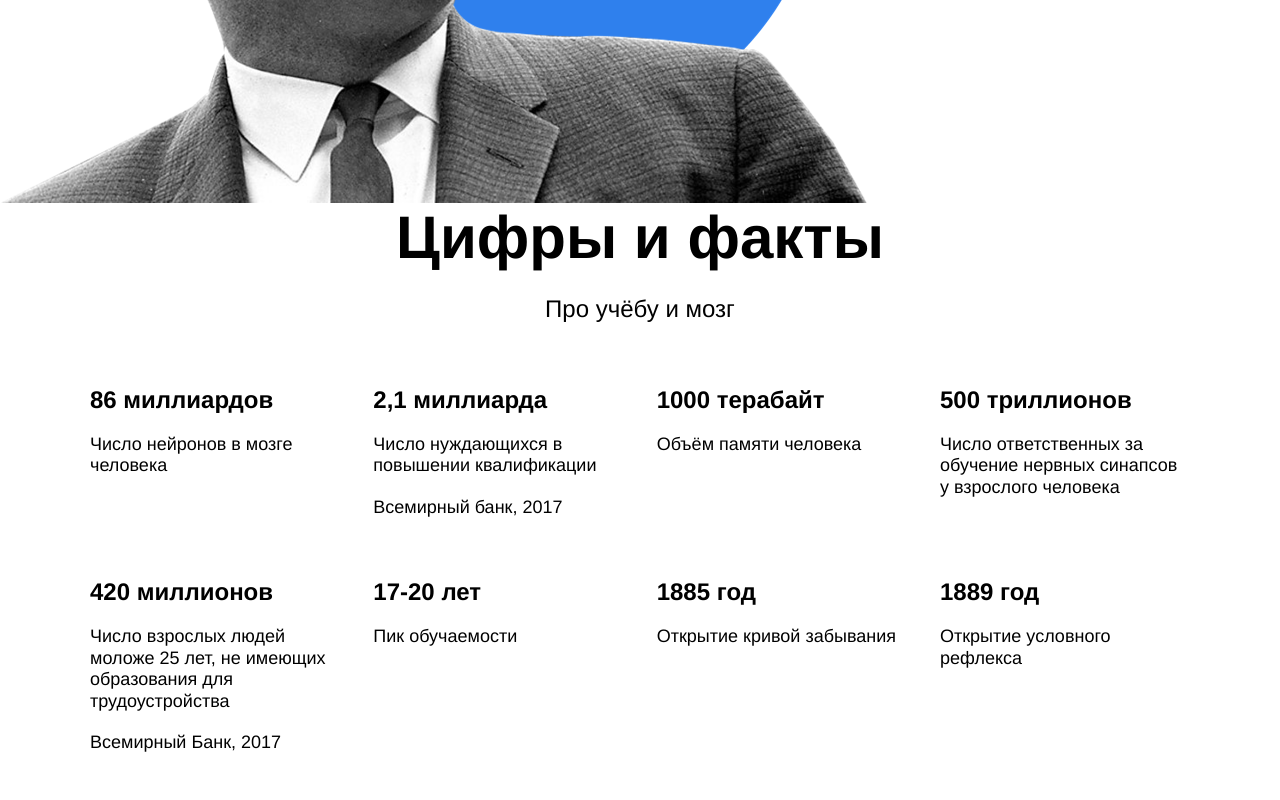
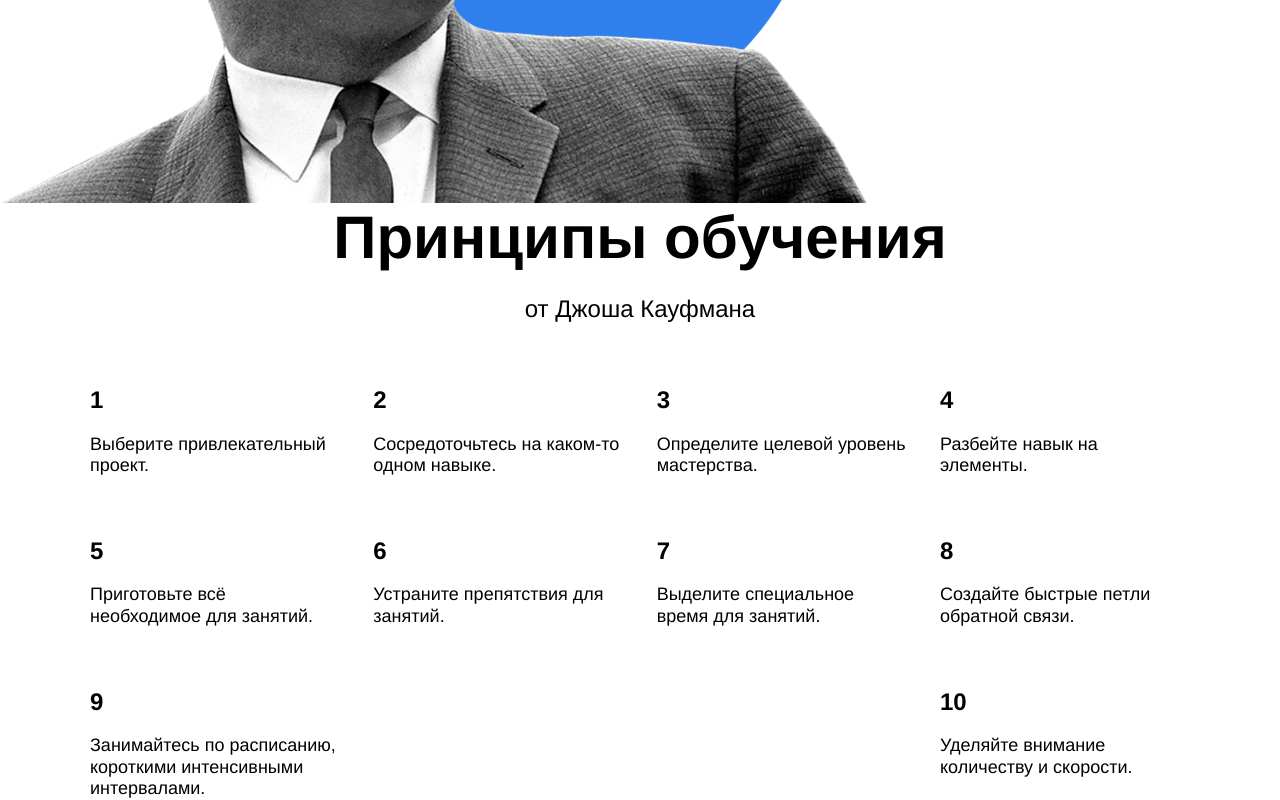
Before and after one commit to SalatSR/how-to-learn, a plain HTML site: page index.html in a window 1280 px wide. Shown: the part 1438-2238 px from the top of the page. Before the commit the page ends 2192 px from the top, so only its background shows below. Drawn offline with Linux system fonts and the light colour scheme.

Commit message:
Added content in kaufman html

```diff
--- a/index.html
+++ b/index.html
@@ -97,44 +97,48 @@
       </section>
 
       <section class="kaufman">
-        <h2 class="section-title">Цифры и факты</h2>
-        <h3 class="section-subtitle">Про учёбу и мозг</h3>
+        <h2 class="section-title">Принципы обучения</h2>
+        <h3 class="section-subtitle">от Джоша Кауфмана</h3>
         <div class="table">
           <article class="table__cell">
-            <h3 class="table__heading">86 миллиардов</h3>
-            <p class="table__text">Число нейронов в мозге человека</p>
+            <h3 class="table__heading">1</h3>
+            <p class="table__text">Выберите привлекательный проект.</p>
           </article>
           <article class="table__cell">
-            <h3 class="table__heading">2,1 миллиарда</h3>
-            <p class="table__text">Число нуждающихся в повышении квалификации</p>
-            <p class="table__text">Всемирный банк, 2017</p>
+            <h3 class="table__heading">2</h3>
+            <p class="table__text">Сосредоточьтесь на каком-то одном навыке.</p>
           </article>
           <article class="table__cell">
-            <h3 class="table__heading">1000 терабайт</h3>
-            <p class="table__text">Объём памяти человека</p>
+            <h3 class="table__heading">3</h3>
+            <p class="table__text">Определите целевой уровень мастерства.</p>
           </article>
           <article class="table__cell">
-            <h3 class="table__heading">500 триллионов</h3>
-            <p class="table__text">Число ответственных за обучение нервных синапсов
-              у взрослого человека</p>
+            <h3 class="table__heading">4</h3>
+            <p class="table__text">Разбейте навык на элементы.</p>
           </article>
           <article class="table__cell">
-            <h3 class="table__heading">420 миллионов</h3>
-            <p class="table__text">Число взрослых людей моложе 25 лет, не имеющих
-              образования для трудоустройства</p>
-            <p class="table__text">Всемирный Банк, 2017</p>
+            <h3 class="table__heading">5</h3>
+            <p class="table__text">Приготовьте всё необходимое для занятий.</p>
           </article>
           <article class="table__cell">
-            <h3 class="table__heading">17-20 лет</h3>
-            <p class="table__text">Пик обучаемости</p>
+            <h3 class="table__heading">6</h3>
+            <p class="table__text">Устраните препятствия для занятий.</p>
           </article>
           <article class="table__cell">
-            <h3 class="table__heading">1885 год</h3>
-            <p class="table__text">Открытие кривой забывания</p>
+            <h3 class="table__heading">7</h3>
+            <p class="table__text">Выделите специальное время для занятий.</p>
           </article>
           <article class="table__cell">
-            <h3 class="table__heading">1889 год</h3>
-            <p class="table__text">Открытие условного рефлекса</p>
+            <h3 class="table__heading">8</h3>
+            <p class="table__text">Создайте быстрые петли обратной связи.</p>
+          </article>
+          <article class="table__cell">
+            <h3 class="table__heading">9</h3>
+            <p class="table__text">Занимайтесь по расписанию, короткими интенсивными интервалами.</p>
+          </article>
+          <article class="table__cell">
+            <h3 class="table__heading">10</h3>
+            <p class="table__text">Уделяйте внимание количеству и скорости.</p>
           </article>
         </div>
       </section>
```
